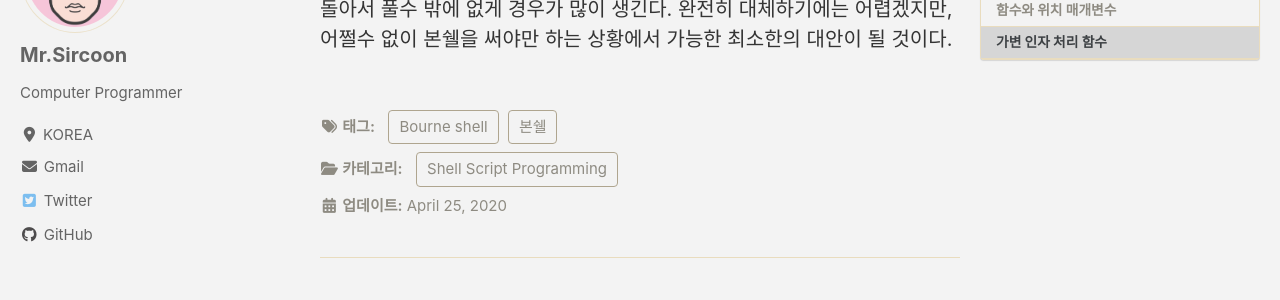
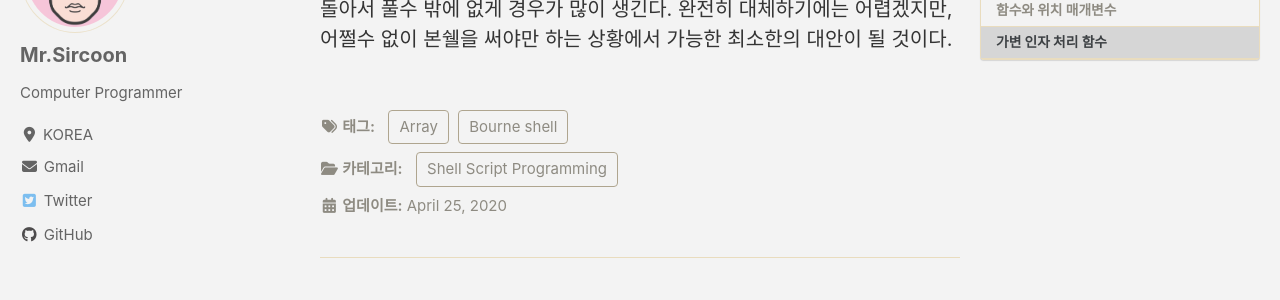
Before and after one commit to mrsoulware/mrsoulware.github.io, a Jekyll site: the page built from _posts/2020/2020-04-25-bourne-sh-array.md, in a window 1280 px wide and 900 px high, scrolled down 6154 px. Shown: the part 143-443 px from the top of the window. Built offline with Jekyll 4.4.1, drawn with Linux system fonts in a browser that asks for light colours; cached includes are drawn as plain includes; nearby versions of some CDN libraries.

Commit message:
update post

```diff
--- a/_posts/2020/2020-04-25-bourne-sh-array.md
+++ b/_posts/2020/2020-04-25-bourne-sh-array.md
@@ -3,8 +3,8 @@ title: 본쉘(Bourne shell)에서 배열(array) 처리 방법
 categories:
   - Shell Script Programming
 tags:
-  - 본쉘
   - Bourne shell
+  - Array
 ---
 
 모든 프로그래밍 언어와 쉘(bash, ksh 등)에서는 배열 변수를 지원한다.
```
